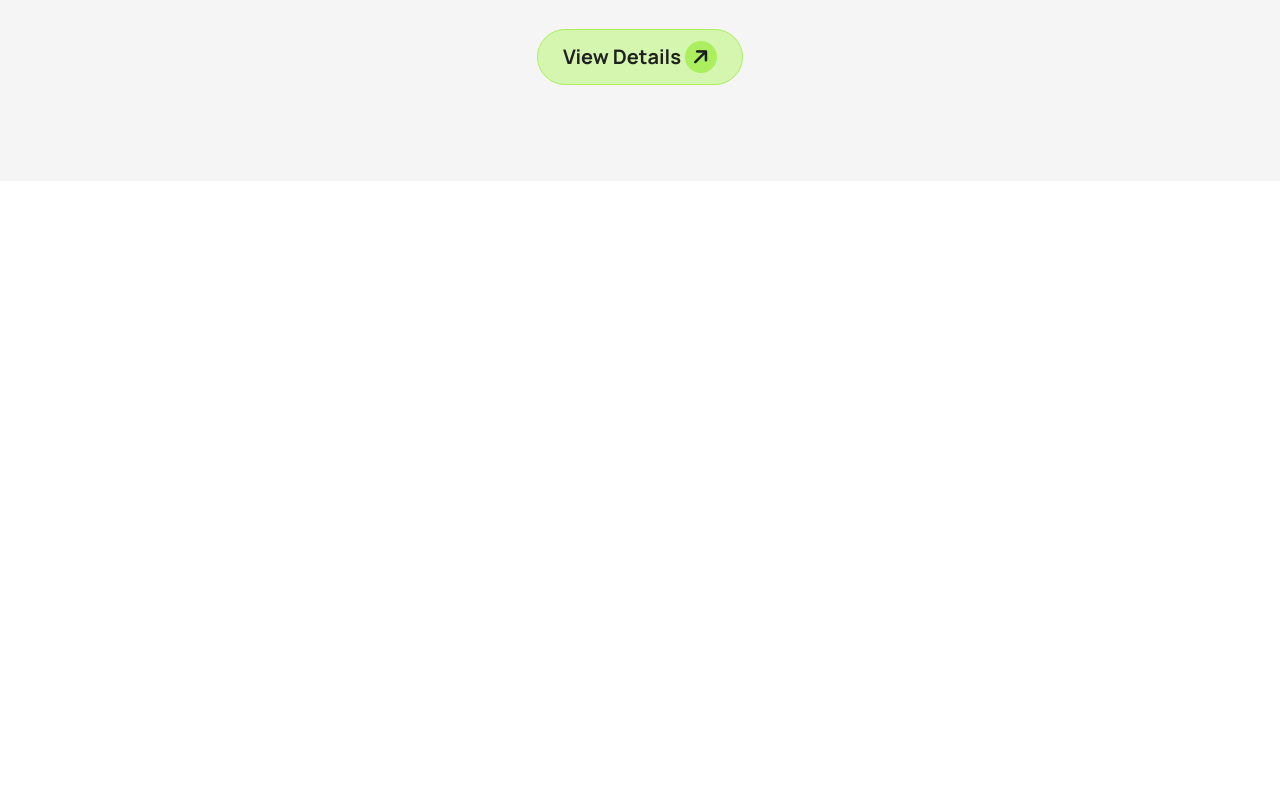
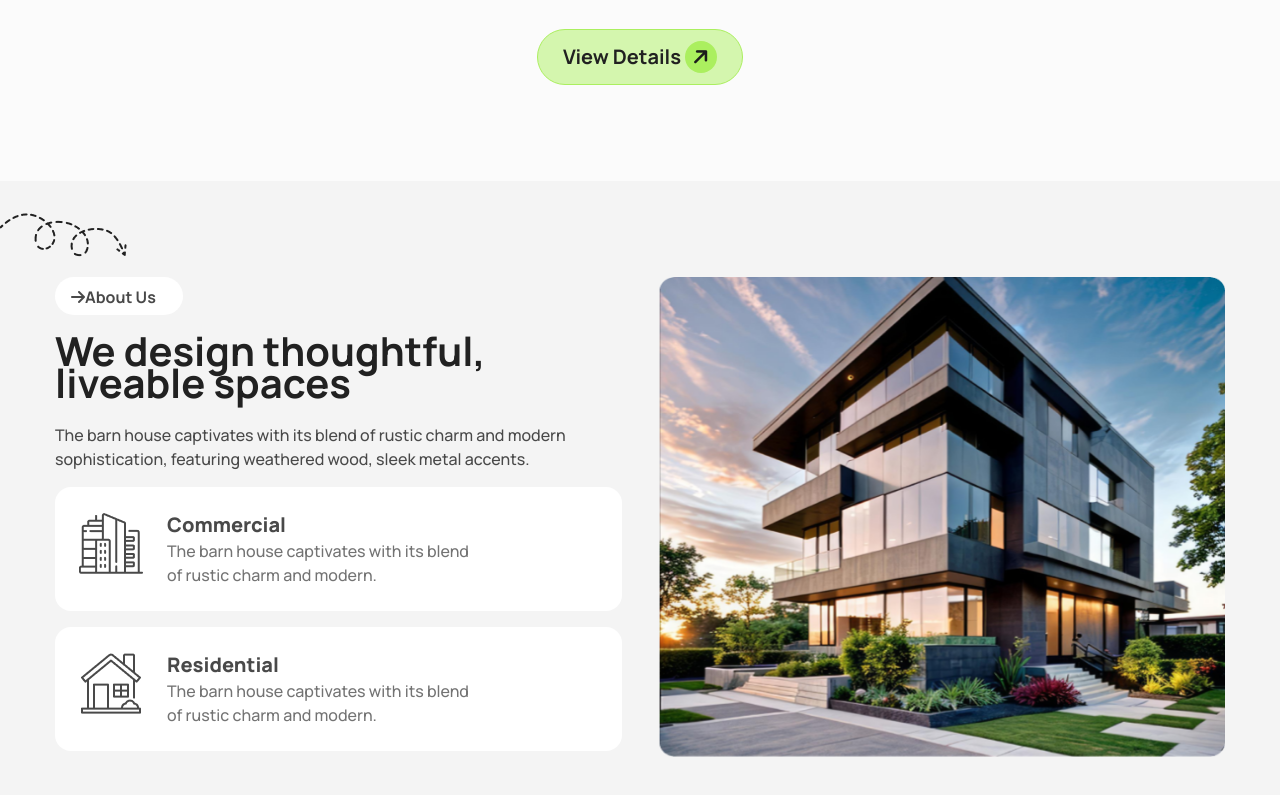
Before and after one commit to shanto470/Assinment_3, a plain HTML site: page index.html in a window 1280 px wide. Shown: the part 717-1512 px from the top of the page. Before the commit the page ends 898 px from the top, so only its background shows below. Drawn offline with nearby package versions, Linux system fonts and the light colour scheme.

Commit message:
added Design section

```diff
--- a/index.html
+++ b/index.html
@@ -20,7 +20,7 @@
     </style>
 
   <body class="font-family">
-    <header class="bg-[#F5F5F5]" >
+    <header class="bg-[#f5f5f560]" >
         <!-- nav-bar section -->
         <nav class=" px-5 lg:px-0 lg:max-w-[1170px] lg:mx-auto pt-10 ">
             <div class="navbar ">
@@ -73,7 +73,7 @@
           </div>
         </nav>
         <!-- banner section -->
-         <div class=" pb-24  px-5 lg:px-0 lg:max-w-[1170px] lg:mx-auto mt-10 gird grid-cols-1">
+         <div class=" lg:pb-24 pb-10  px-5 lg:px-0 lg:max-w-[1170px] lg:mx-auto mt-10 gird grid-cols-1">
             <div >
                 <img src="assets/banner.png" class="mx-auto w-[260px] h-[160px] lg:w-[570px] lg:h-[350px]" alt="">
             </div>
@@ -84,6 +84,40 @@
             </div>
          </div>
     </header>
+    <!-- Design section -->
+     <section class="bg-[#f4f4f4] py-10 lg:py-24 ">
+      <div class="px-5 lg:px-0 lg:max-w-[1170px] lg:mx-auto grid grid-cols-1 lg:grid-cols-2 gap-9 ">
+            <!-- design text section -->
+            <div>
+                <div class=" relative text-center lg:text-left ">
+                    <img src="assets/Vector.png" class="absolute  -top-16 -left-14 hidden lg:block" alt="">
+                    <div> <p class="mx-auto lg:mx-0 font-bold text-[#494949] bg-[#ffff] w-[128px] h-[38px] rounded-3xl px-4 py-2"><i class="fa-solid fa-arrow-right "></i>About Us</p></div>
+
+                     <h4 class="font-bold text-2xl lg:text-[40px] text-[#212121] mt-5 mb-6 ">We design thoughtful,<br> liveable spaces</h4>
+                     <p class="text-[#494949] font-medium text-sm lg:text-base">The barn house captivates with its blend of rustic charm and
+                     modern sophistication, featuring weathered wood, sleek metal accents.</p>
+                </div>
+            <div class="flex gap-6 bg-[#FFFFFF] p-6 mt-4 rounded-2xl">
+                <div><img src="assets/commercial.png" alt=""></div>
+                <div><h6 class="font-extrabold text-[#494949] text-base lg:text-xl">Commercial</h6>
+                    <p class="text-[#737373] font-medium">The barn house captivates with its blend <br> of rustic charm and modern.</p>
+                </div>
+
+            </div>
+            <div class="flex gap-6 bg-[#FFFFFF] p-6 mt-4 rounded-2xl">
+                <div><img src="assets/residential.png" alt=""></div>
+                <div><h6 class="font-extrabold text-[#494949] text-base lg:text-xl">Residential</h6>
+                    <p class="text-[#737373] font-medium">The barn house captivates with its blend <br> of rustic charm and modern.</p>
+                </div>
+
+            </div>
+        </div>
+            <!-- design Image section -->
+        <div class="mx-auto ">
+            <img src="assets/Rectangle.png" class="w-[335px] h-[225px] lg:w-[573px] lg:h-[480px]" alt="">
+        </div>
+      </div>
+     </section>
 
   </body>
 </html>
```
